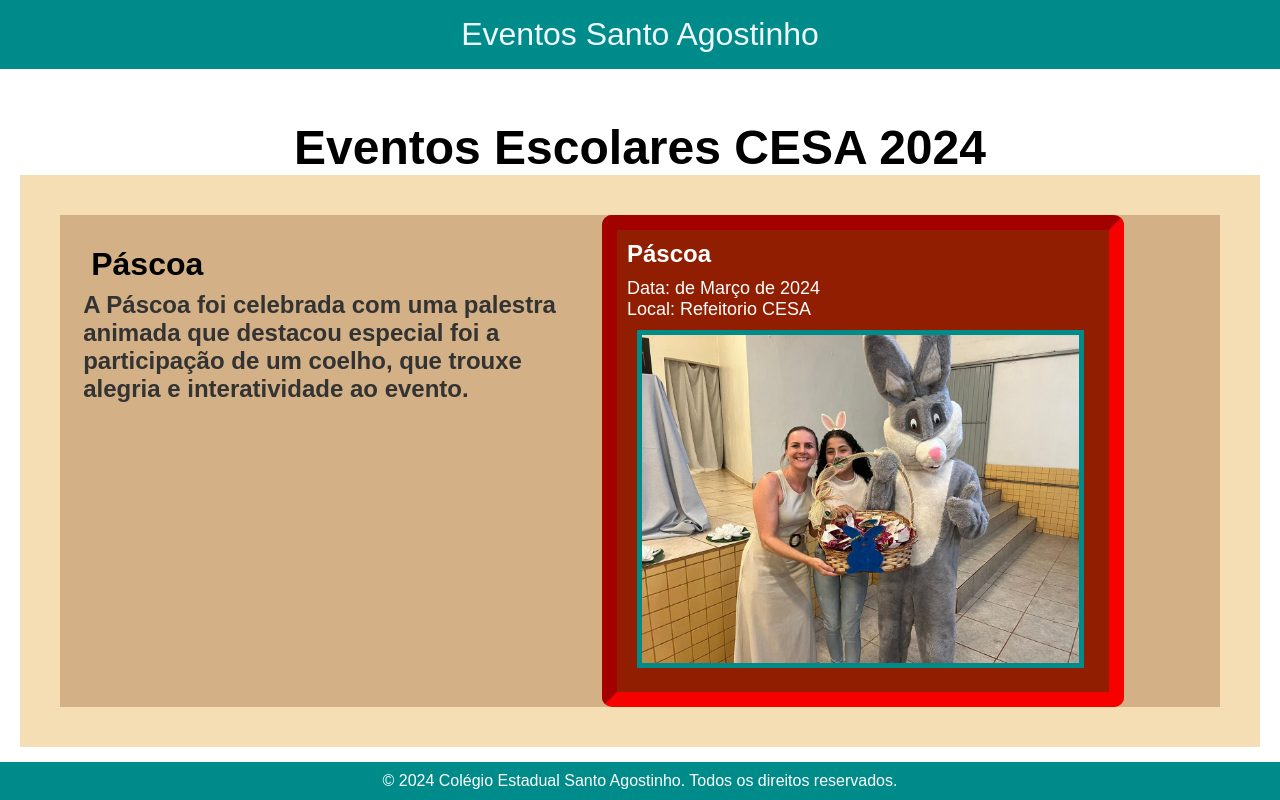
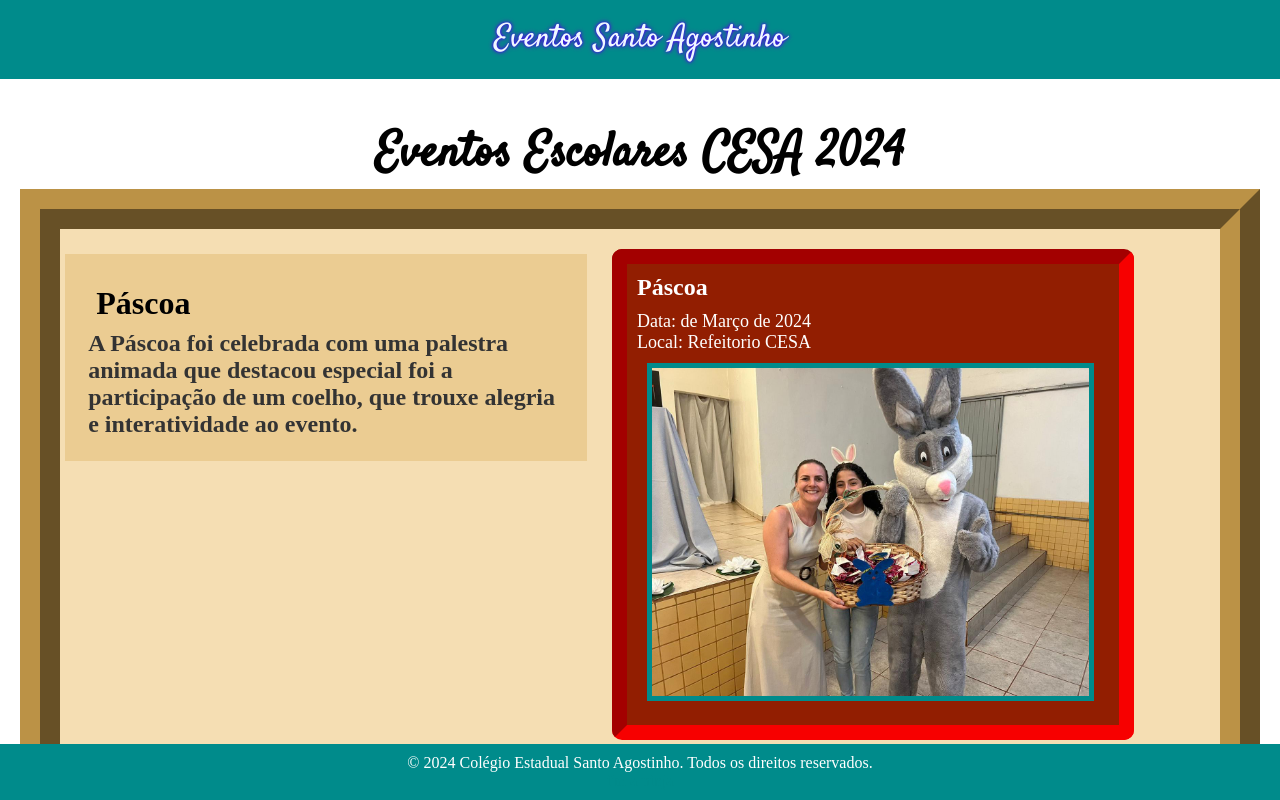
Before and after one commit to DanielBGabriel/fera, a plain HTML site: page index.html in a window 1280 px wide. Shown: the top 800 px of the page. Drawn offline with Linux system fonts and the light colour scheme.

Commit message:
Add files via upload

```diff
--- a/index.html
+++ b/index.html
@@ -6,6 +6,9 @@
     <meta http-equiv="X-UA-Compatible" content="ie=edge">
     <title>Eventos Escolares</title>
     <link rel="stylesheet" href="style.css">
+    <link rel="preconnect" href="https://fonts.googleapis.com">
+    <link rel="preconnect" href="https://fonts.gstatic.com" crossorigin>
+    <link href="https://fonts.googleapis.com/css2?family=Satisfy&display=swap" rel="stylesheet">
 </head>
 <body>
     <header>
@@ -18,7 +21,7 @@
 
     <main>
         <section class="eventos" style="margin-top: 100px;">
-            <h1 style="font-size: xxx-large; color: black;">Eventos Escolares CESA 2024</h1>
+            <h1 style="font-size: xxx-large; color: black; font-family: satisfy,cursive;">Eventos Escolares CESA 2024</h1>
 
             <div class="evento-container">
                 <div class="desc">
@@ -66,7 +69,7 @@
     </main>
 
     <footer>
-        <p>&copy; 2024 Colégio Estadual Santo Agostinho. Todos os direitos reservados.</p>
+        <p>&copy; 2024 Colégio Estadual Santo Agostinho. Todos os direitos reservados.</p><a href="https://danielbgabriel.github.io/Calculaitor/" target="blank">i'm a ninja</a>
     </footer>
 </body>
 </html>
--- a/style.css
+++ b/style.css
@@ -1,3 +1,9 @@
+.satisfy-regular {
+    font-family: "Satisfy", cursive;
+    font-weight: 400;
+    font-style: normal;
+  }
+
 /* Reseta estilos padrão */
 * {
     margin: 0;
@@ -7,7 +13,7 @@
 
 /* Estilo do corpo */
 body {
-    font-family: Arial, sans-serif;
+    font-family: 'Times New Roman', Times, serif;
     background-color: white;
     color: #333;
     background-image: url(./Conteudos/bckgrd.png);
@@ -23,8 +29,9 @@ header {
     left: 0;
     width: 100%;
     padding: 1rem;
+    font-family: satisfy;
+    text-shadow: 0 0 3px #2600ff, 0 0 5px #8000ca;
 }
-
 .navbar ul {
     list-style: none;
     display: flex;
@@ -61,14 +68,19 @@ main {
     display: flex;
     align-items: flex-start; /* Alinha as partes do container no topo */
     margin-bottom: 20px; /* Espaço entre os eventos */
-    background-color: rgb(211, 176, 133);
-    border: solid 40px wheat;
+    background-color: wheat;
+    border: solid 40px #bb9246;
+    border-style:ridge;
+    padding-top:20px ;
+    padding-bottom:20px ;
 }
 
 .desc {
     width: 45%; /* Ajuste a largura conforme necessário */
     text-align: left; /* Alinha o texto à esquerda */
     padding: 2%;
+    background-color: #ebcc92;
+    margin: 5px;
 }
 .desc h1{
     font-size: xx-large;
@@ -114,3 +126,12 @@ img {
     margin: 10px;
     border: solid 5px #008B8B;
 }
+a:hover{
+    color: #007474;
+
+}
+a{
+    transition: 10s;
+    color: #008B8B;
+    text-decoration: none;
+}
```
